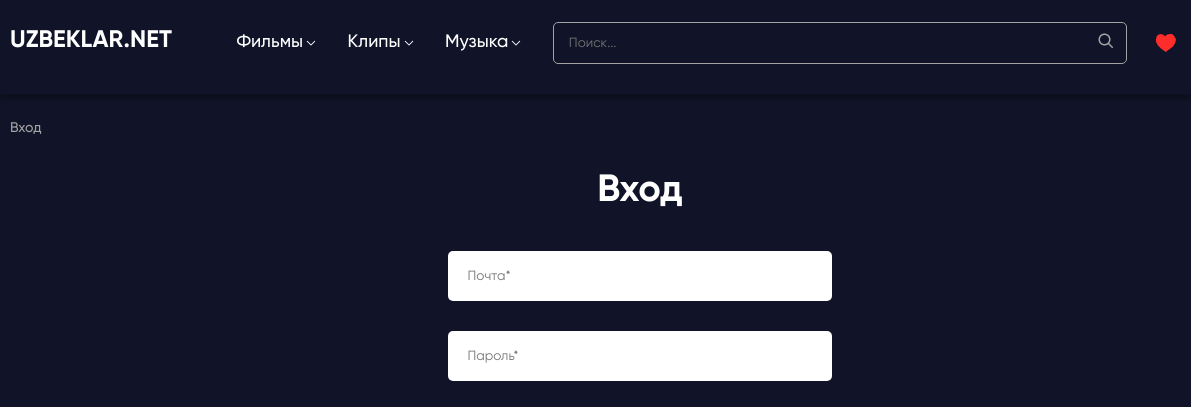
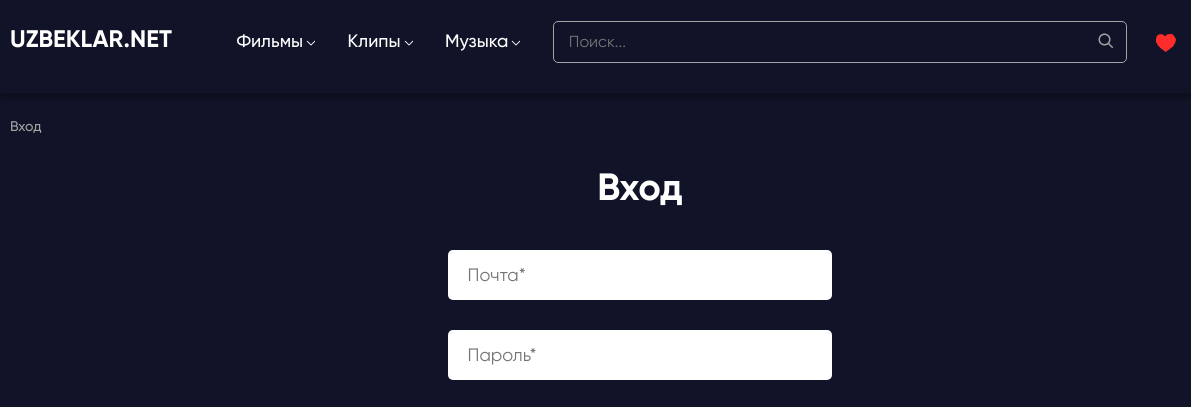
Before and after one commit to Laszlo89/lesson_ten, a plain HTML site: page index.html in a window 1280 px wide. Shown: the top 407 px of the page, 0-1191 px from the left. Drawn offline with Linux system fonts and the light colour scheme.

Commit message:
Update style.css

```diff
--- a/css/index/style.css
+++ b/css/index/style.css
@@ -99,6 +99,7 @@ body {
 }
 
 .header__inner {
+	vertical-align: top;
 }
 
 .logo {
@@ -198,6 +199,9 @@ a.header__sub-link:active {
 }
 
 .header__input {
+	font-family: "Gilroy";
+	font-size: 16px;
+	line-height: 19px;
 	width: 574px;
 	height: 41px;
 	padding: 20px 15px;
@@ -282,6 +286,8 @@ a.header__sub-link:active {
 	height: 50px;
 	background: #ffffff;
 	border-radius: 5px;
+	font-family: "Gilroy";
+	font-size: 18px;
 	line-height: 21px;
 	color: #777777;
 	padding: 15px 20px;
```
